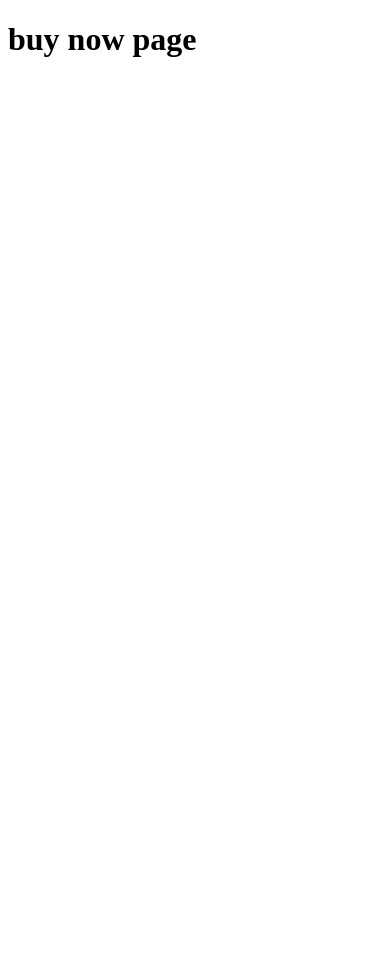
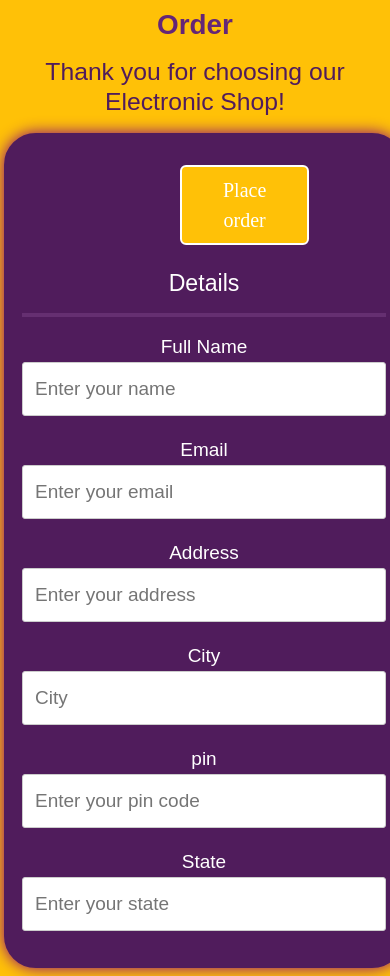
Before and after one commit to sakshipathare-10/icp-6-group-7-html-css-javascript-bootstrap-project-3, a plain HTML site: page pages/buy-now.html in a window 390 px wide. Before the commit the page ends 844 px from the top, so only its background shows below. Drawn offline with nearby package versions, Linux system fonts and the light colour scheme.

Commit message:
buynow page added

```diff
--- a/pages/buy-now.html
+++ b/pages/buy-now.html
@@ -1,10 +1,189 @@
 <!DOCTYPE html>
-<html lang="en">
+<html>
+
 <head>
-    <meta charset="UTF-8">
-    <title>Document</title>
+  <meta name="viewport" content="width=device-width, initial-scale=1">
+  <link href="https://cdn.jsdelivr.net/npm/bootstrap@5.3.2/dist/css/bootstrap.min.css" rel="stylesheet" integrity="sha384-T3c6CoIi6uLrA9TneNEoa7RxnatzjcDSCmG1MXxSR1GAsXEV/Dwwykc2MPK8M2HN" crossorigin="anonymous">
+
+  <style>
+    body {
+      font-family: Arial;
+      font-size: 19px;
+      padding: 8px;
+    }
+
+    * {
+      box-sizing: border-box;
+    }
+
+    .row {
+      display: -ms-flexbox;
+
+      -ms-flex-wrap: wrap;
+      flex-wrap: wrap;
+      margin: 0 -16px;
+    }
+
+    .sd {
+      color:rgb(101, 38, 119);
+      text-decoration-color: #a367b1;
+      text-shadow: #ccc;text-align: center;
+
+    }
+
+    .col-25 {
+      -ms-flex: 25%;
+      flex: 25%;
+    }
+
+    .col-50 {
+      -ms-flex: 50%;
+      flex: 50%;
+    }
+
+    .col-75 {
+      -ms-flex: 75%;
+      flex: 75%;
+    }
+
+    .col-25,
+    .col-50,
+    .col-75 {
+      padding: 0 16px;
+    }
+
+
+    .container {
+      background-color: #f3f8ff;
+      padding: 5px 20px 15px 20px;
+      border: 2px solid #501c5c;
+      border-radius: 1px;
+      width: 500px;
+    margin-left: auto;
+    margin-right: auto;
+    }
+
+    input[type=text] {
+      width: 100%;
+      margin-bottom: 20px;
+      padding: 12px;
+      border: 1px solid #ccc;
+      border-radius: 3px;
+    }
+
+    label {
+      margin-bottom: 1 px;
+      display: block;
+    }
+
+
+
+    .btn {
+      border-radius: 27px;
+      padding: 8px 20px;
+      border: 2px solid;
+      background-color: rgb(101, 38, 119);
+      color: white;
+      margin: 25px;
+      font-size: 20px;
+      font-family: 'Bree Serif', serif;
+      cursor: pointer;
+      text-align: center;
+    }
+
+    .btn:hover {
+      color: white;
+      background-color:#fffc00;
+
+    }
+
+    hr {
+      border: 2px solid #a367b1;
+    }
+
+    span.price {
+      float: right;
+      color: grey;
+    }
+
+    /* Responsive layout - when the screen is less than 800px wide, make the two columns stack on top of each other instead of next to each other (also change the direction - make the "cart" column go on top) */
+    @media (max-width: 800px) {
+      .row {
+        flex-direction: column-reverse;
+      }
+
+      .col-25 {
+        margin-bottom: 20px;
+      }
+      .container {
+      background-color: #f3f8ff;
+      padding: 5px 20px 15px 20px;
+      border: 2px solid #501c5c;
+      border-radius: 1px;
+      width: 400px;
+    margin-left: auto;
+    margin-right: auto;
+
+    }}
+
+  </style>
+  <script>
+
+
+    function orderplaced() {
+      alert("Order Placed Successfully!");
+    }
+
+  </script>
+
 </head>
-<body>
-    <h1>buy now page</h1>
+
+<body class="bg-warning">
+
+  <h1 class="sd "><b> Order </b>
+
+  </h1>
+  <p>
+  <h2 class=" text-center " style="color: #501c5c;">Thank you for choosing our Electronic Shop!</h2>
+  </p>
+  <div class="row" >
+    <div class="col-12" >
+      <div class="container text-center rounded-5 " style="background-color: #501c5c; box-shadow: 0 0 15px purple;">
+        <form action="/action_page.php" >
+
+              <div class="row ">
+            <div class="col-12">
+              <h3 class="fw-b text-white">Details</h3>
+              <hr>
+              <label for="fname" class="text-white">Full Name</label>
+              <input type="text" id="fname" name="firstname" placeholder="Enter your name">
+              <label for="email" class="text-white"> Email</label>
+              <input type="text" id="email" name="email" placeholder="Enter your email">
+              <label for="adr" class="text-white"> Address</label>
+              <input type="text" id="adr" name="address" placeholder="Enter your address">
+              <label for="city" class="text-white"> City</label>
+              <input type="text" id="city" name="city" placeholder="City">
+
+              <div class="row">
+                <div class="col-50">
+                  <label for="state"  class="text-white">State</label>
+                  <input type="text" id="state" name="state" placeholder="Enter your state">
+                </div>
+                <div class="col-50">
+                  <label for="zip"  class="text-white">pin <code></code></label>
+                  <input type="text" id="zip" name="zip" placeholder="Enter your pin code">
+                </div>
+              </div>
+            </div>
+
+
+
+            <button id="order"  style="margin-left: 170px; " class="btn btn-primary btn-lg rounded bg-warning col-4" onclick="orderplaced()"> Place order</button>
+        </form>
+      </div>
+    </div>
+
+    <script src="https://cdn.jsdelivr.net/npm/bootstrap@5.3.2/dist/js/bootstrap.bundle.min.js" integrity="sha384-C6RzsynM9kWDrMNeT87bh95OGNyZPhcTNXj1NW7RuBCsyN/o0jlpcV8Qyq46cDfL" crossorigin="anonymous"></script>
 </body>
+
 </html>
```
Also changed, not shown: index.html (+12 -10 lines), pages/login.html (+10 -10 lines), pages/signup.html (+8 -8 lines).
